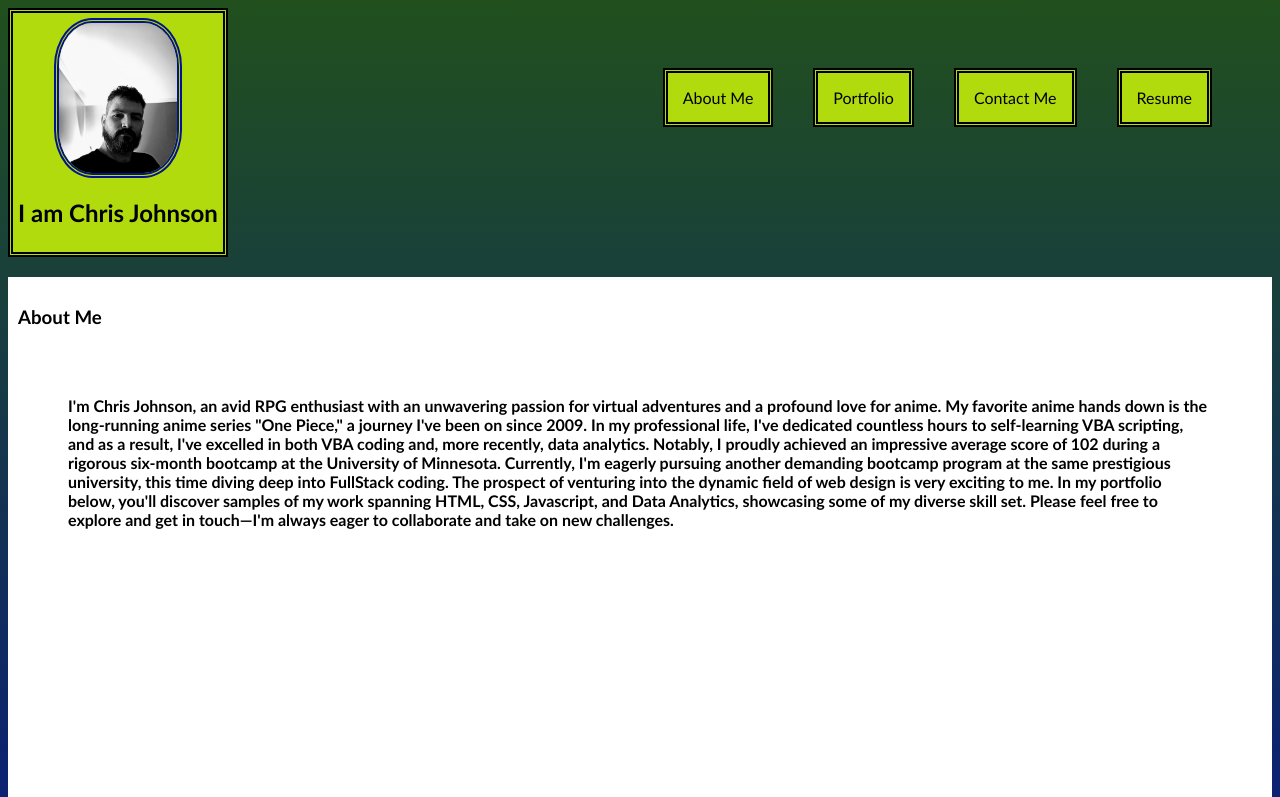
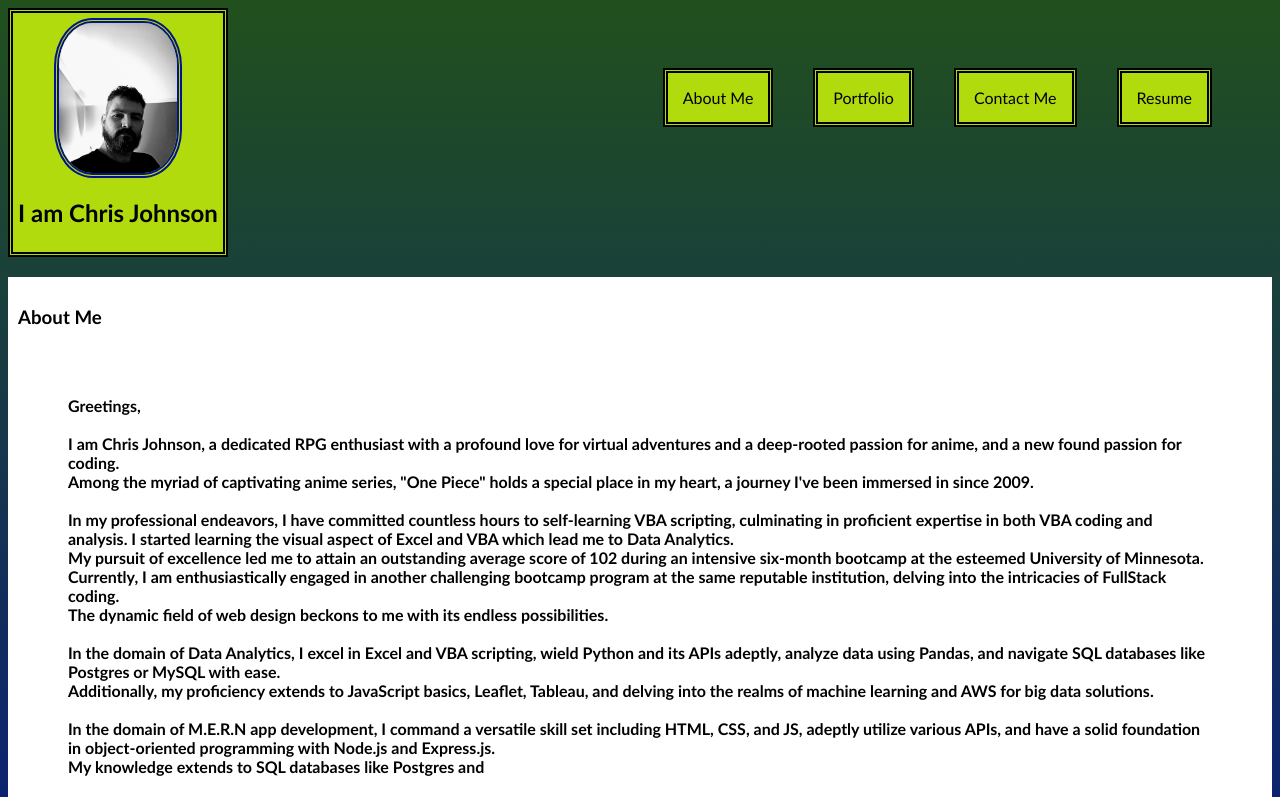
Before and after one commit to C-Johnson83/sturdy-palm-tree, a React (Vite) app: page / in a window 1280 px wide. Shown: the top 797 px of the page. Built offline with nearby package versions, Linux system fonts and the light colour scheme.

Commit message:
Edit about me

```diff
--- a/src/components/About.jsx
+++ b/src/components/About.jsx
@@ -14,21 +14,19 @@ function About() {
 
 
       <p>
-                    I'm Chris Johnson, an avid RPG enthusiast with an unwavering passion for virtual adventures and a
-                    profound love for anime. My favorite anime hands down is the long-running anime series "One Piece,"
-                    a journey
-                    I've been on since 2009.
+Greetings,<br /><br />
 
-                    In my professional life, I've dedicated countless hours to self-learning VBA scripting, and as a
-                    result, I've excelled in both VBA coding and, more recently, data analytics. Notably, I proudly
-                    achieved an impressive average score of 102 during a rigorous six-month bootcamp at the University
-                    of Minnesota. Currently, I'm eagerly pursuing another demanding bootcamp program at the same
-                    prestigious university, this time diving deep into FullStack coding.
+I am Chris Johnson, a dedicated RPG enthusiast with a profound love for virtual adventures and a deep-rooted passion for anime, and a new found passion for coding. <br />Among the myriad of captivating anime series, "One Piece" holds a special place in my heart, a journey I've been immersed in since 2009.<br /><br />
 
-                    The prospect of venturing into the dynamic field of web design is very exciting to me. In my
-                    portfolio below, you'll discover samples of my work spanning HTML, CSS, Javascript, and Data
-                    Analytics, showcasing some of my diverse skill set. Please feel free to explore and get in
-                    touch—I'm always eager to collaborate and take on new challenges.</p>
+In my professional endeavors, I have committed countless hours to self-learning VBA scripting, culminating in proficient expertise in both VBA coding and analysis. I started learning the visual aspect of Excel and VBA which lead me to Data Analytics. <br />My pursuit of excellence led me to attain an outstanding average score of 102 during an intensive six-month bootcamp at the esteemed University of Minnesota. <br />Currently, I am enthusiastically engaged in another challenging bootcamp program at the same reputable institution, delving into the intricacies of FullStack coding.<br />
+
+The dynamic field of web design beckons to me with its endless possibilities. <br /><br />In the domain of Data Analytics, I excel in Excel and VBA scripting, wield Python and its APIs adeptly, analyze data using Pandas, and navigate SQL databases like Postgres or MySQL with ease. <br />Additionally, my proficiency extends to JavaScript basics, Leaflet, Tableau, and delving into the realms of machine learning and AWS for big data solutions.<br /><br />
+
+In the domain of M.E.R.N app development, I command a versatile skill set including HTML, CSS, and JS, adeptly utilize various APIs, and have a solid foundation in object-oriented programming with Node.js and Express.js. <br />My knowledge extends to SQL databases like Postgres and <br /><br />MySQL, utilizing ORM techniques, and embracing the MVC architecture. Furthermore, I have experience in NoSQL databases like MongoDB and am well-versed in developing Progressive Web Applications (PWAs) with React.
+Within my portfolio, you will find a showcase of my work encompassing the skills I learned in Data Analytics and Full Stack Coding.
+
+Best regards,
+Chris Johnson</p>
 
 
     </main>
```
